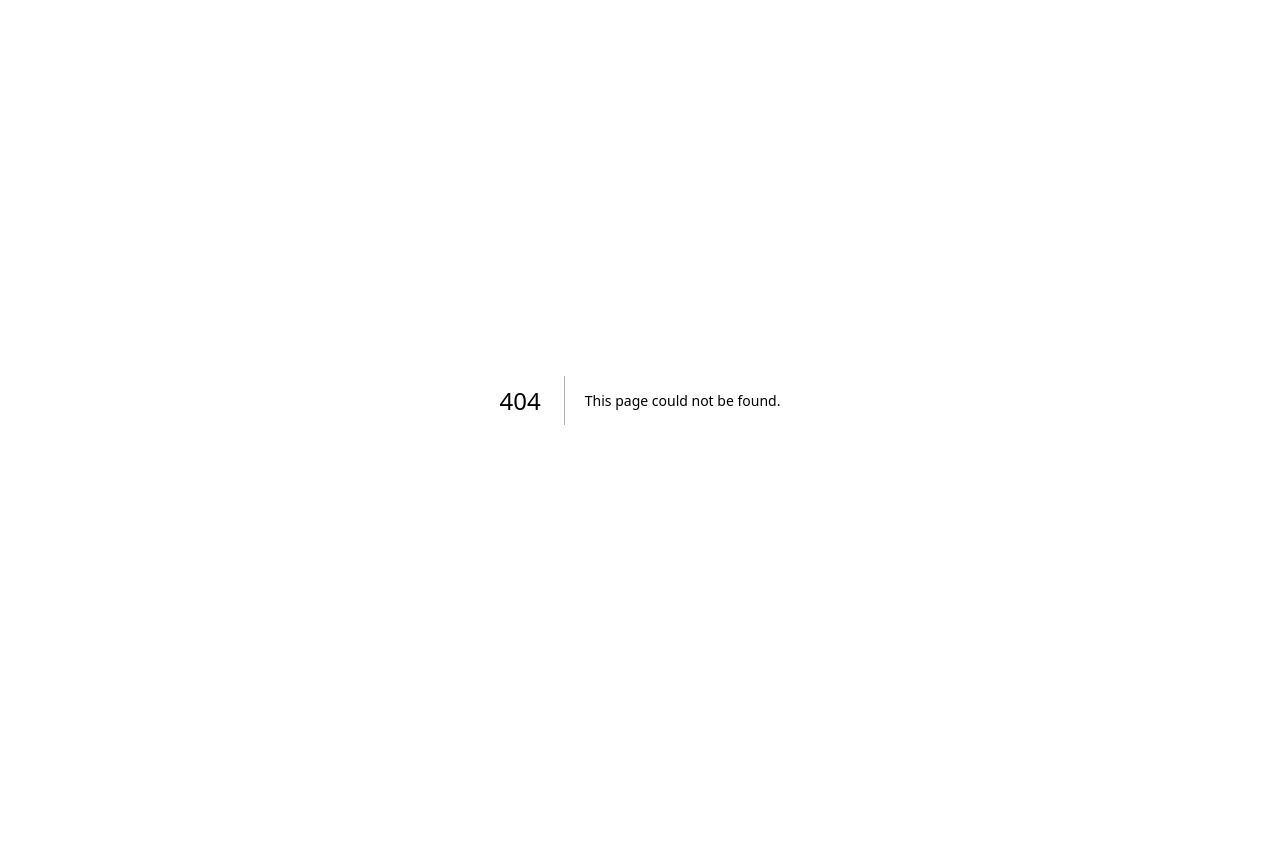
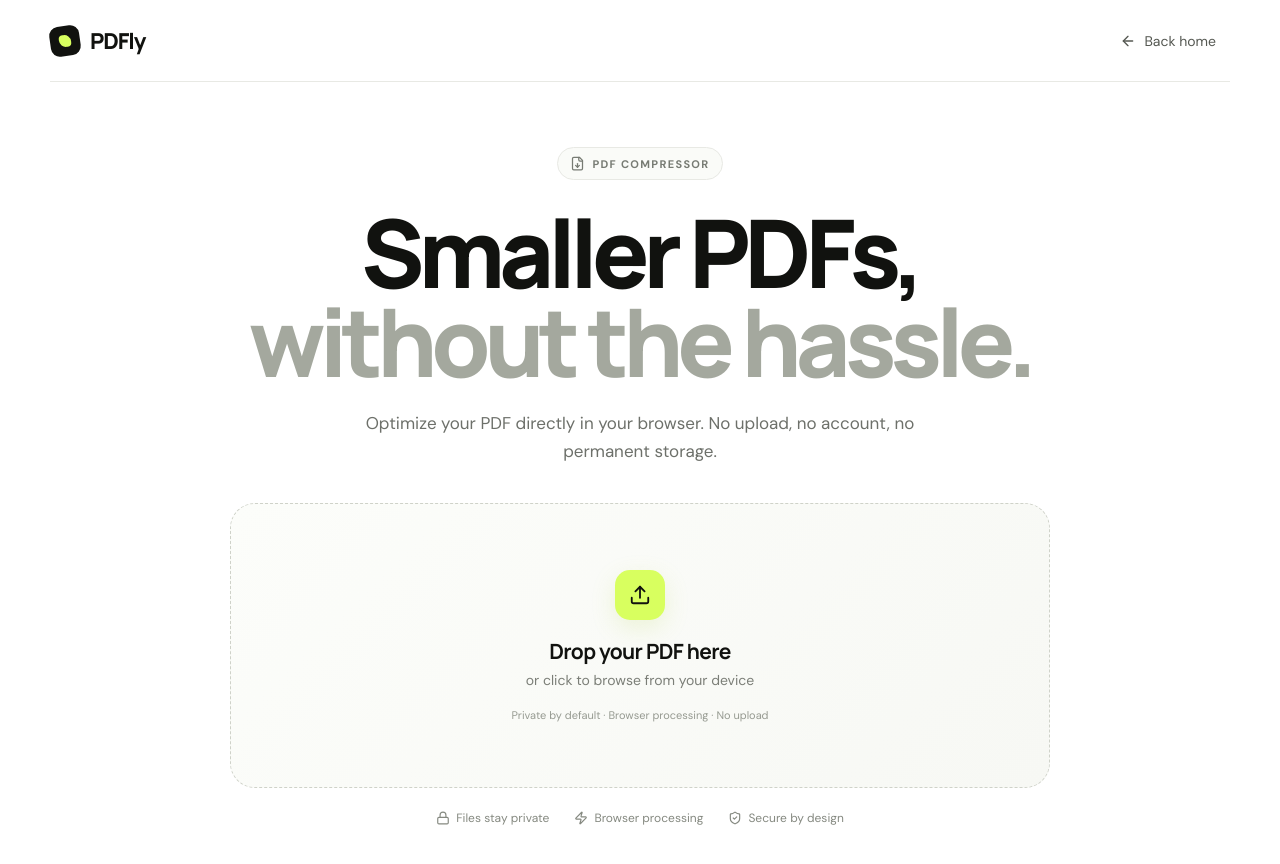
Before and after one commit to Rizzu01/PDFly, a Next.js app: page /compress in a window 1280 px wide. Before the commit this address had no page. Shown: the top 864 px of the page. Before the commit the page ends 800 px from the top, so only its background shows below. Built offline with nearby package versions, Linux system fonts and the light colour scheme.

Commit message:
feat: add browser PDF compression tool

```diff
--- /dev/null
+++ b/src/app/compress/page.tsx
@@ -0,0 +1,136 @@
+"use client";
+
+import { useCallback, useRef, useState } from "react";
+import { ArrowLeft, ArrowRight, Check, FileDown, FileText, Lock, ShieldCheck, Upload, X, Zap } from "lucide-react";
+import { PDFDocument } from "pdf-lib";
+
+const formatBytes = (bytes: number) => {
+  if (bytes < 1024) return `${bytes} B`;
+  if (bytes < 1024 * 1024) return `${(bytes / 1024).toFixed(1)} KB`;
+  return `${(bytes / 1024 / 1024).toFixed(2)} MB`;
+};
+
+export default function CompressPdfPage() {
+  const inputRef = useRef<HTMLInputElement>(null);
+  const [file, setFile] = useState<File | null>(null);
+  const [pages, setPages] = useState(0);
+  const [level, setLevel] = useState<"light" | "balanced" | "strong">("balanced");
+  const [processing, setProcessing] = useState(false);
+  const [result, setResult] = useState<{ size: number; saved: number } | null>(null);
+  const [error, setError] = useState("");
+
+  const loadFile = useCallback(async (incoming: File | null) => {
+    if (!incoming) return;
+    if (incoming.type !== "application/pdf") { setError("Please choose a PDF file only."); return; }
+    try {
+      const pdf = await PDFDocument.load(await incoming.arrayBuffer());
+      setFile(incoming);
+      setPages(pdf.getPageCount());
+      setResult(null);
+      setError("");
+    } catch (err) {
+      console.error(err);
+      setError("This PDF could not be opened. Please choose a valid PDF.");
+    }
+  }, []);
+
+  const compress = async () => {
+    if (!file) return;
+    try {
+      setProcessing(true); setError(""); setResult(null);
+      const source = await PDFDocument.load(await file.arrayBuffer(), { ignoreEncryption: false });
+
+      if (level !== "light") {
+        source.setTitle("");
+        source.setAuthor("");
+        source.setSubject("");
+        source.setKeywords([]);
+        source.setCreator("PDFly");
+        source.setProducer("PDFly");
+      }
+
+      const bytes = await source.save({
+        useObjectStreams: true,
+        objectsPerTick: level === "strong" ? 20 : level === "balanced" ? 50 : 100,
+      });
+
+      const saved = Math.max(0, ((file.size - bytes.length) / file.size) * 100);
+      setResult({ size: bytes.length, saved });
+
+      const url = URL.createObjectURL(new Blob([bytes], { type: "application/pdf" }));
+      const link = document.createElement("a");
+      link.href = url; link.download = "PDFly-compressed.pdf";
+      document.body.appendChild(link); link.click(); link.remove(); URL.revokeObjectURL(url);
+    } catch (err) {
+      console.error(err);
+      setError("We couldn't optimize this PDF. Please try again.");
+    } finally { setProcessing(false); }
+  };
+
+  return (
+    <main className="site-shell">
+      <nav className="nav container">
+        <a className="brand" href="/" aria-label="PDFly home"><span className="brand-mark"><span /></span><span>PDFly</span></a>
+        <a className="ghost-button" href="/"><ArrowLeft size={16} /> Back home</a>
+      </nav>
+
+      <section className="hero container tool-page-hero">
+        <div className="eyebrow"><FileDown size={15} /> PDF compressor</div>
+        <h1>Smaller PDFs,<br /><span>without the hassle.</span></h1>
+        <p className="hero-copy">Optimize your PDF directly in your browser. No upload, no account, no permanent storage.</p>
+
+        {!file ? (
+          <div className="dropzone" onClick={() => inputRef.current?.click()} onDragOver={(event) => event.preventDefault()} onDrop={(event) => { event.preventDefault(); void loadFile(event.dataTransfer.files[0] ?? null); }} role="button" tabIndex={0} onKeyDown={(event) => { if (event.key === "Enter" || event.key === " ") inputRef.current?.click(); }}>
+            <input ref={inputRef} type="file" accept="application/pdf" hidden onChange={(event) => void loadFile(event.target.files?.[0] ?? null)} />
+            <div className="upload-icon"><Upload size={22} /></div>
+            <h2>Drop your PDF here</h2><p>or click to browse from your device</p>
+            <span className="file-note">Private by default · Browser processing · No upload</span>
+          </div>
+        ) : (
+          <div className="split-workspace">
+            <div className="split-filebar">
+              <div><FileText size={17} /><strong>{file.name}</strong><span>{pages} pages · {formatBytes(file.size)}</span></div>
+              <button className="icon-button" aria-label="Remove PDF" onClick={() => { setFile(null); setPages(0); setResult(null); }}><X size={18} /></button>
+            </div>
+
+            <div className="compress-options">
+              <div>
+                <span className="option-label">Optimization level</span>
+                <p>PDFly rewrites the document structure for a smaller file.</p>
+              </div>
+              <div className="level-grid">
+                {([
+                  ["light", "Light", "Fastest optimization"],
+                  ["balanced", "Balanced", "Recommended"],
+                  ["strong", "Strong", "Maximum optimization"],
+                ] as const).map(([value, title, description]) => (
+                  <button key={value} className={`level-card ${level === value ? "active" : ""}`} onClick={() => setLevel(value)}>
+                    <span className="level-check">{level === value && <Check size={12} />}</span>
+                    <strong>{title}</strong><small>{description}</small>
+                  </button>
+                ))}
+              </div>
+            </div>
+
+            {result && (
+              <div className="compression-result">
+                <div><span>Original</span><strong>{formatBytes(file.size)}</strong></div>
+                <ArrowRight size={17} />
+                <div><span>Optimized</span><strong>{formatBytes(result.size)}</strong></div>
+                <div className="saved"><strong>{result.saved > 0 ? `${result.saved.toFixed(1)}%` : "No reduction"}</strong><span>{result.saved > 0 ? "smaller" : "already optimized"}</span></div>
+              </div>
+            )}
+
+            <button className="dark-button large split-action" onClick={() => void compress()} disabled={processing}>
+              {processing ? "Optimizing PDF…" : result ? "Optimize again" : "Compress PDF"} <ArrowRight size={17} />
+            </button>
+            <p className="compression-note">Best-effort browser optimization. Image-heavy PDFs may need server-side compression for deeper size reduction.</p>
+          </div>
+        )}
+
+        {error && <p role="alert" className="error-message">{error}</p>}
+        <div className="trust-row"><span><Lock size={14} /> Files stay private</span><span><Zap size={14} /> Browser processing</span><span><ShieldCheck size={14} /> Secure by design</span></div>
+      </section>
+    </main>
+  );
+}
```
